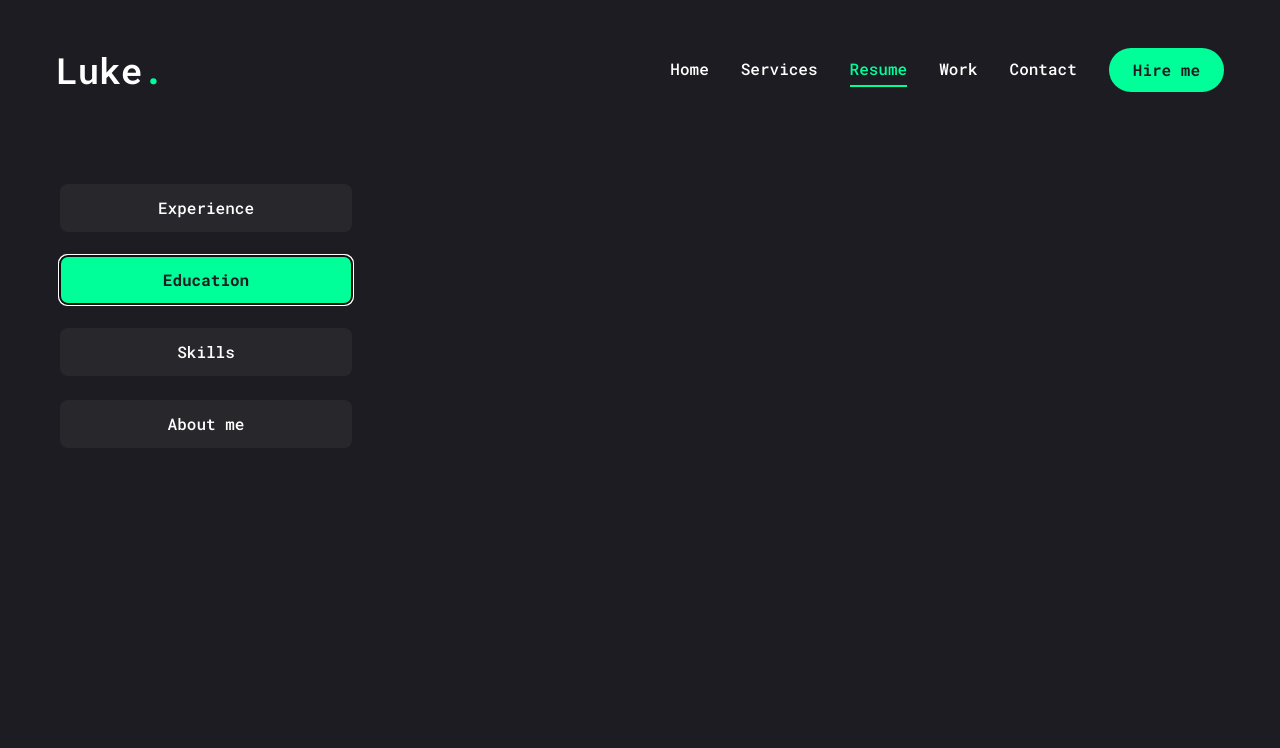
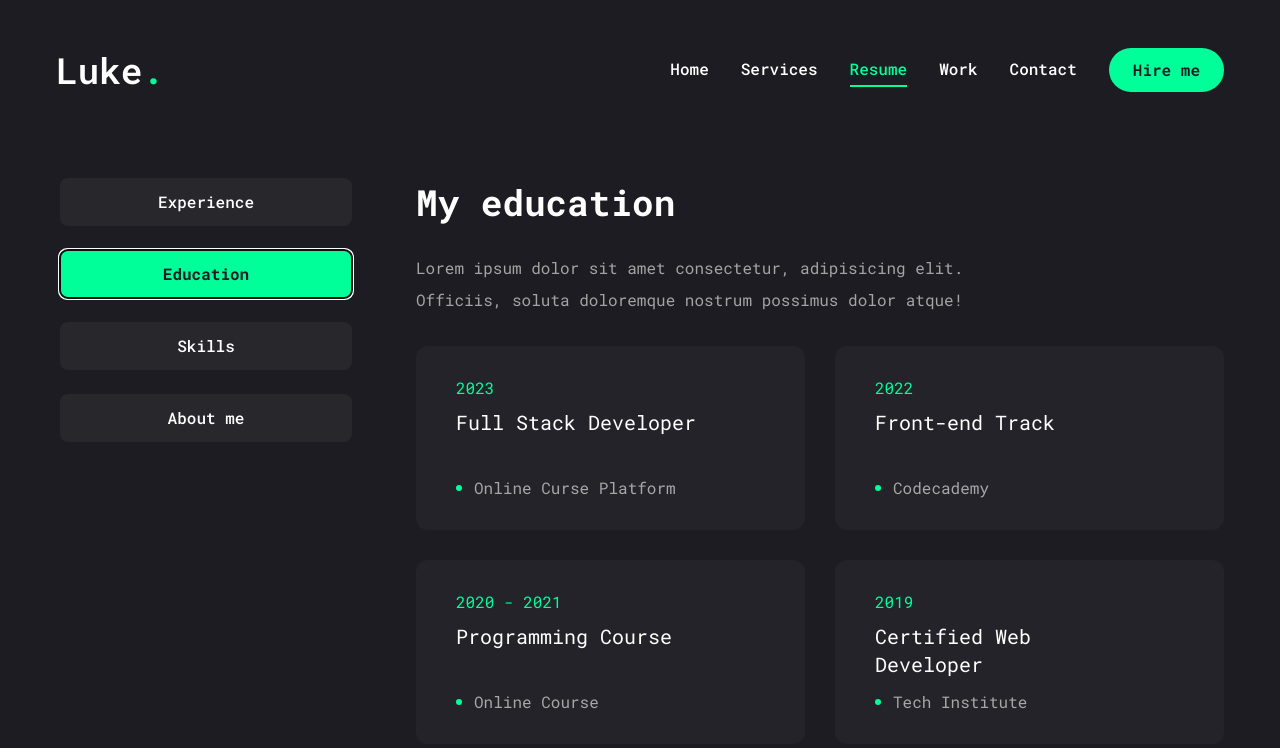
Before and after one commit to hebersolano/portfolio-website, a Next.js app: page /resume in a window 1280 px wide. Both pictures are taken after a click on the tab "Education". Shown: the top 748 px of the page. Built offline with nearby package versions, Linux system fonts and the light colour scheme.

Commit message:
resume page 0.4

```diff
--- a/src/app/resume/page.tsx
+++ b/src/app/resume/page.tsx
@@ -8,7 +8,7 @@ import {
   TooltipProvider,
   TooltipTrigger,
 } from "@/components/ui/tooltip";
-import { experience } from "@/entities/resume";
+import { about, education, experience, skills } from "@/entities/resume";
 import { motion } from "framer-motion";
 
 function ResumePage() {
@@ -66,18 +66,79 @@ function ResumePage() {
             </TabsContent>
 
             {/* education */}
-            <TabsContent value="education " className="w-full">
-              education
+            <TabsContent value="education" className="h-full">
+              <div className="flex flex-col gap-[30px] text-center xl:text-left">
+                <h3 className="text-4xl font-bold">{education.title}</h3>
+                <p className="mx-auto max-w-[600px] text-white/60 xl:mx-0">
+                  {education.description}
+                </p>
+                <ScrollArea className="h-[400px]">
+                  <ul className="grid grid-cols-1 gap-[30px] lg:grid-cols-2">
+                    {education.items.map((item, i) => (
+                      <li
+                        key={i}
+                        className="flex h-[184px] flex-col items-center justify-center gap-1 rounded-xl bg-[#232329] px-10 py-6 lg:items-start"
+                      >
+                        <span className="text-accent">{item.duration}</span>
+                        <h3 className="min-h-[60px] max-w-[260px] text-center text-xl lg:text-left">
+                          {item.degree}
+                        </h3>
+                        <div className="flex items-center gap-3">
+                          {/* dot */}
+                          <span className="h-[6px] w-[6px] rounded-full bg-accent"></span>
+                          <p className="text-white/60">{item.institution}</p>
+                        </div>
+                      </li>
+                    ))}
+                  </ul>
+                </ScrollArea>
+              </div>
             </TabsContent>
 
             {/* skills */}
             <TabsContent value="skills" className="w-full">
-              skills
+              <div className="gap-[30px flex flex-col">
+                <div className="flex flex-col gap-[30px] text-center xl:text-left">
+                  <h3 className="text-4xl font-bold">{skills.title}</h3>
+                  <p className="mx-auto max-w-[600px] text-white/60 xl:mx-0">
+                    {skills.description}
+                  </p>
+                </div>
+                <ul className="sm: grid grid-cols-2 gap-4 sm:grid-cols-3 md:grid-cols-4 xl:gap-[30px]">
+                  {skills.skillList.map((skill, i) => (
+                    <li key={i}>
+                      <TooltipProvider delayDuration={100}>
+                        <Tooltip>
+                          <TooltipTrigger className="h- h group flex h-[150px] w-full items-center justify-center rounded-xl bg-[#232329]">
+                            <div className="text-6xl group-hover:text-accent">
+                              {skill.icon}
+                            </div>
+                          </TooltipTrigger>
+                          <TooltipContent>
+                            <p className="capitalize">{skill.name}</p>
+                          </TooltipContent>
+                        </Tooltip>
+                      </TooltipProvider>
+                    </li>
+                  ))}
+                </ul>
+              </div>
             </TabsContent>
 
             {/* about */}
             <TabsContent value="about" className="w-full">
-              about
+              <div>
+                <h3>{about.title}</h3>
+                <p>{about.description}</p>
+                <ul>
+                  {about.info.map((item, i) => (
+                    <li key={i}>
+                      <span>{item.fieldName}</span>
+                      <span>{item.fieldValue}</span>
+                    </li>
+                  ))}
+                </ul>
+              </div>
             </TabsContent>
           </div>
         </Tabs>
```
